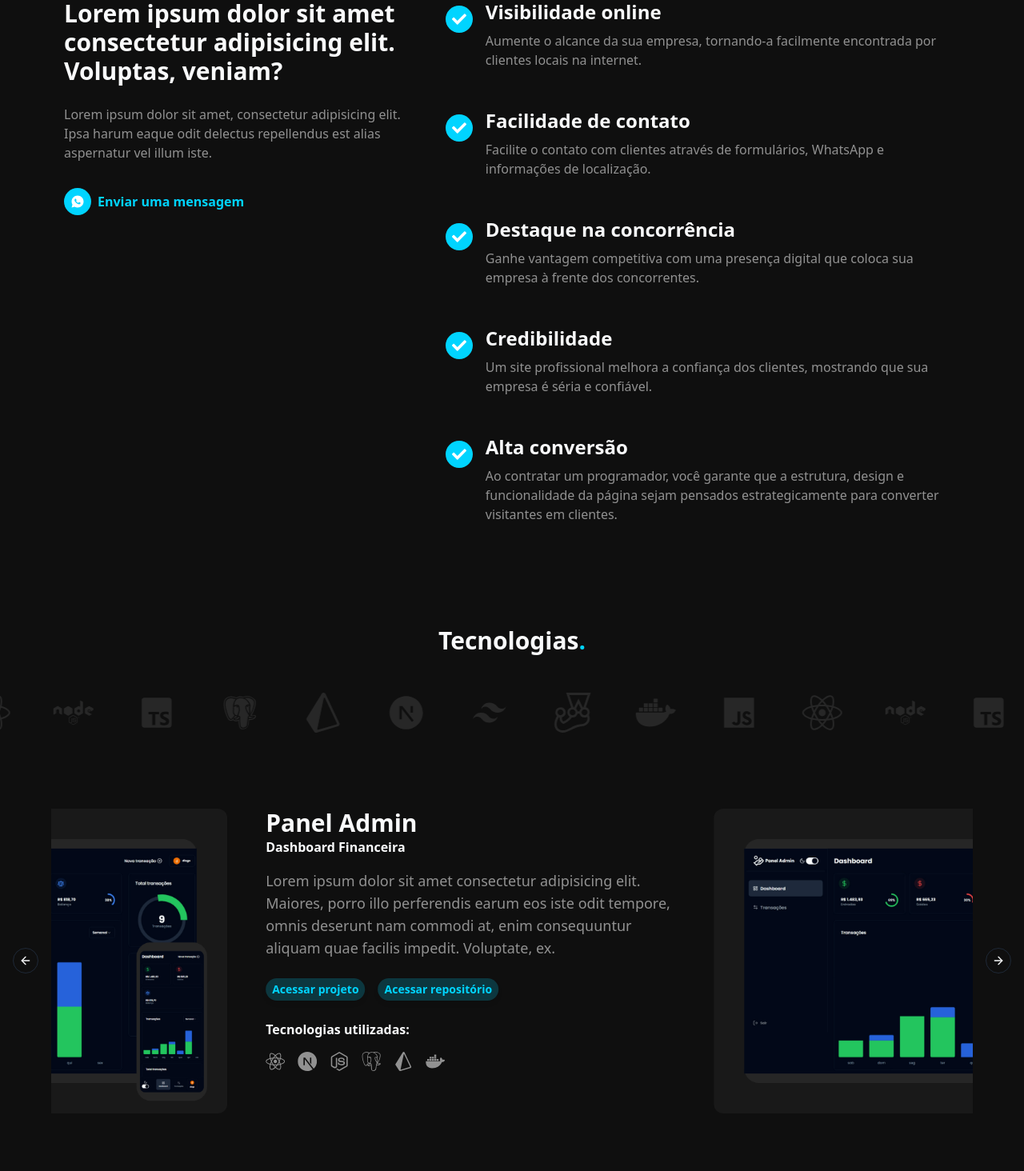
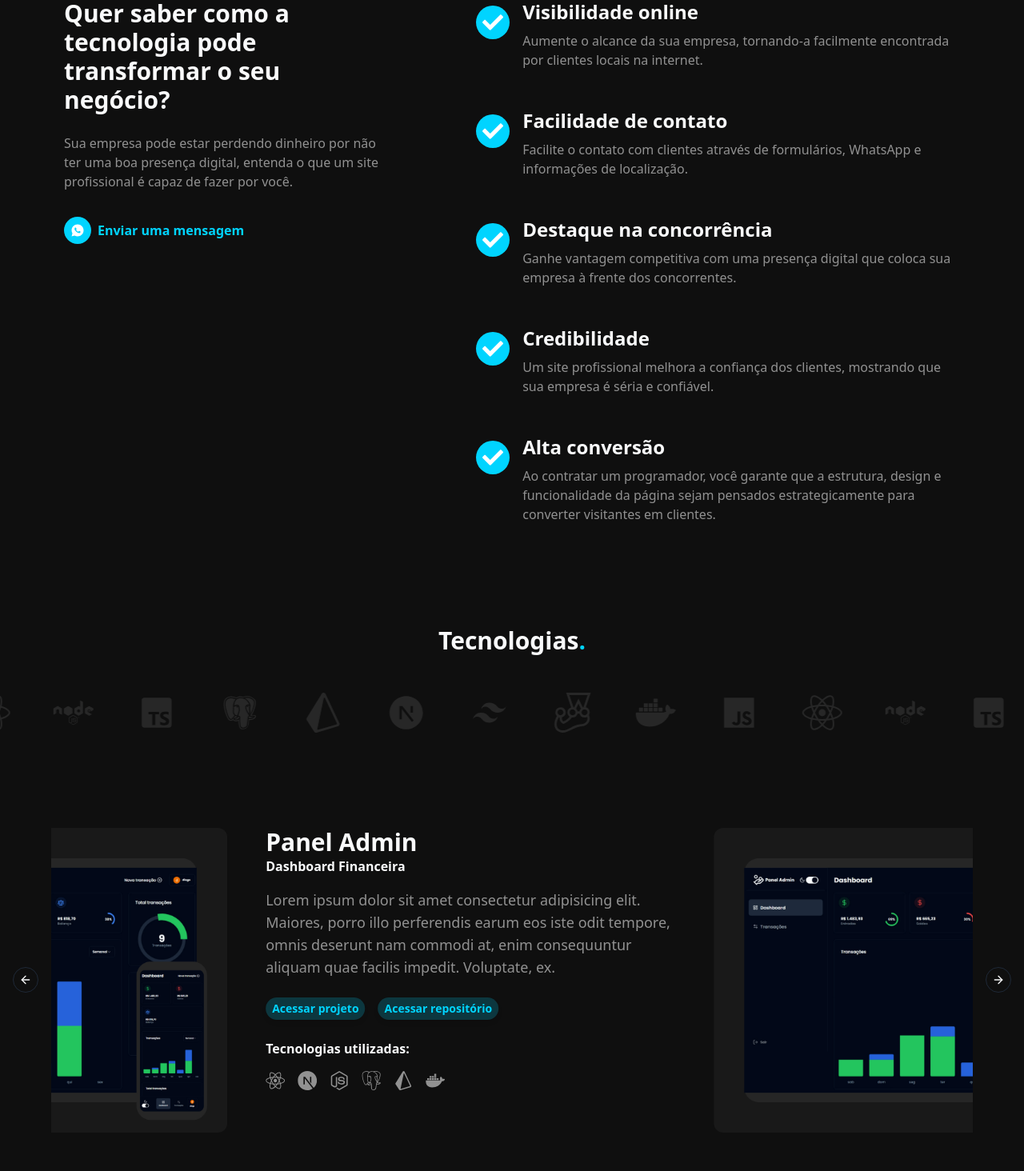
Before and after one commit to diogofernandoj/portfolio, a React (Vite) app: page / in a window 1280 px wide. Shown: the part 1100-2564 px from the top of the page at 80% size. Built offline with nearby package versions, Linux system fonts and the light colour scheme; a web font is replaced by a local one.

Commit message:
style: ensure animation starts when some part of the component is in the view

```diff
--- a/src/about/AboutSection.tsx
+++ b/src/about/AboutSection.tsx
@@ -8,6 +8,7 @@ const AboutSection = () => {
       variants={fadeIn("up", 0.5)}
       initial="hidden"
       whileInView="show"
+      viewport={{ once: true, amount: 0.3 }}
       exit="hidden"
       id="about"
       className="flex justify-center items-center my-12 p-5"
--- a/src/benefits/BenefitsSection.tsx
+++ b/src/benefits/BenefitsSection.tsx
@@ -8,22 +8,22 @@ const BenefitsSection = () => {
   return (
     <div
       id="benefits"
-      className="flex flex-col gap-12 mt-12 p-8 lg:p-20 lg:flex-row min-h-screen"
+      className="flex flex-col gap-12 lg:gap-28 mt-12 p-8 lg:p-20 lg:flex-row min-h-screen"
     >
       <motion.div
         variants={fadeIn("up", 0)}
         initial="hidden"
         whileInView="show"
+        viewport={{ once: true, amount: 0.3 }}
         exit="hidden"
         className="flex flex-col gap-4 lg:w-2/5 lg:sticky lg:top-24 h-max mb-10"
       >
         <h2 className="text-3xl font-bold mb-2">
-          Lorem ipsum dolor sit amet consectetur adipisicing elit. Voluptas,
-          veniam?
+          Quer saber como a tecnologia pode transformar o seu negócio?
         </h2>
         <p className="text-muted">
-          Lorem ipsum dolor sit amet, consectetur adipisicing elit. Ipsa harum
-          eaque odit delectus repellendus est alias aspernatur vel illum iste.
+          Sua empresa pode estar perdendo dinheiro por não ter uma boa presença
+          digital, entenda o que um site profissional é capaz de fazer por você.
         </p>
         <a
           href="https://linkwhats.app/445301"
--- a/src/benefits/components/BenefitItem.tsx
+++ b/src/benefits/components/BenefitItem.tsx
@@ -16,11 +16,12 @@ const BenefitItem = ({ benefit }: BenefitItemProps) => {
       variants={fadeIn("up", 0.5)}
       initial="hidden"
       whileInView="show"
+      viewport={{ once: true, amount: "all" }}
       exit="hidden"
       className="flex gap-4"
     >
       <span className="bg-primary text-white rounded-full h-max w-max p-2 mt-2">
-        <FaCheck size={18} />
+        <FaCheck size={26} />
       </span>
       <div className="flex flex-col">
         <h3 className="text-2xl font-semibold mb-2">{benefit.header}</h3>
--- a/src/projects/ProjectsSection.tsx
+++ b/src/projects/ProjectsSection.tsx
@@ -18,10 +18,12 @@ const ProjectsSection = () => {
       variants={fadeIn("up", 0.5)}
       initial="hidden"
       whileInView="show"
+      viewport={{ once: true, amount: 0.4 }}
       exit="hidden"
       id="projects"
+      className="pt-6"
     >
-      <div className="flex flex-col mt-12 gap-12 md:hidden">
+      <div className="flex flex-col gap-12 md:hidden">
         {PROJECTS.map((item) => (
           <ProjectItem key={item.id} project={item} />
         ))}
```
